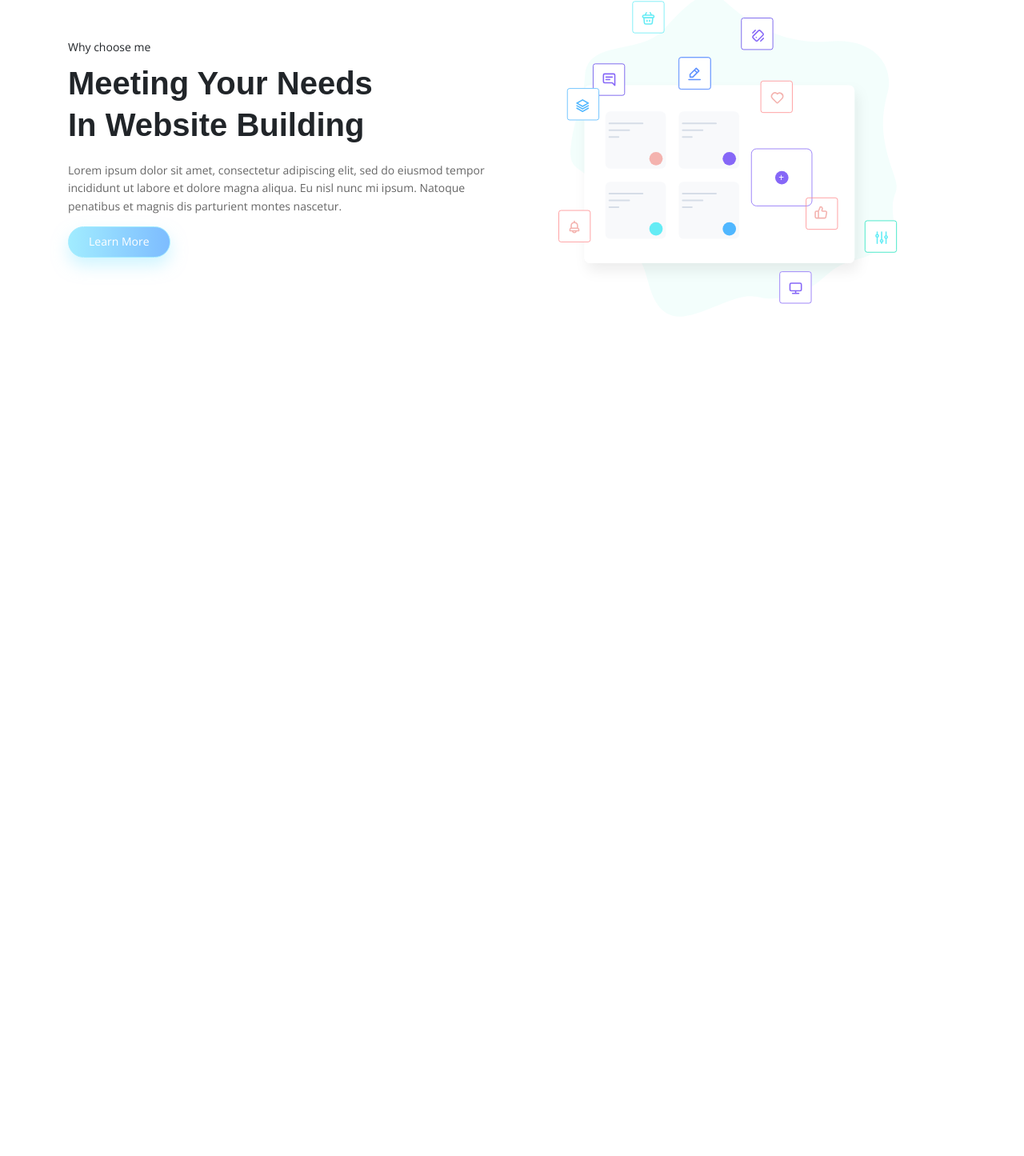
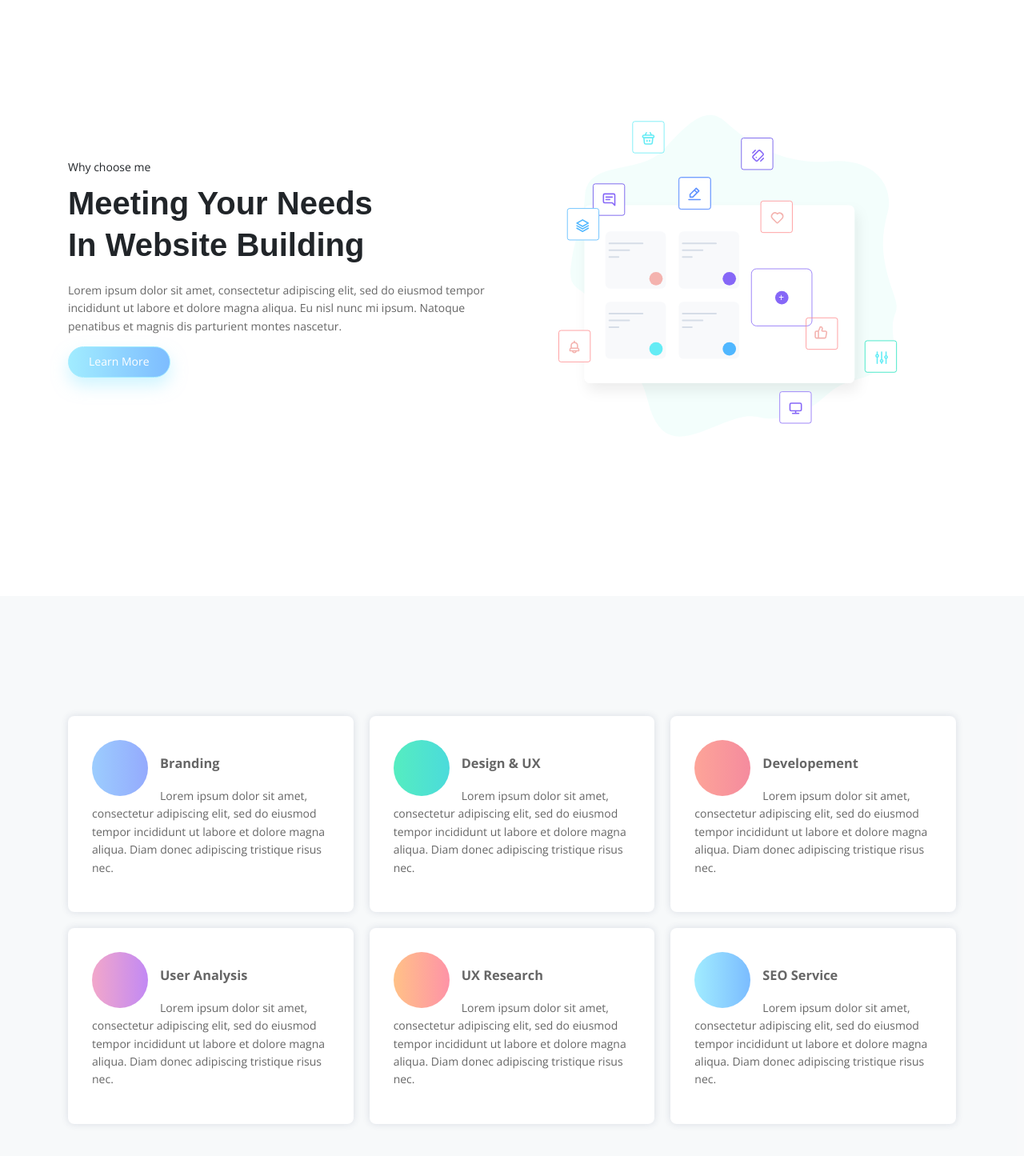
Before and after one commit to KatieGill/codeRad, a plain HTML site: page index.html in a window 1280 px wide. Shown: the part 379-1824 px from the top of the page at 80% size. Before the commit the page ends 824 px from the top, so only its background shows below. Drawn offline with nearby package versions, Linux system fonts and the light colour scheme.

Commit message:
Build section 3

```diff
--- a/css/default.css
+++ b/css/default.css
@@ -7,7 +7,7 @@
   --font-color-link: #57a6ff;
   --footer: #34314b;
   --footer-base: #2e2b45;
-  --contrast: var(--font-color-light);
+  --contrast: rgba(246, 248, 249, 0.8);
   --success: #64ecf5;
   --danger: #ff8b8d;
   --grad-1: #a1ecff;
--- a/css/styles.css
+++ b/css/styles.css
@@ -73,7 +73,7 @@
 }
 
 .why-me {
-  padding: var(--size-150 0);
+  padding: var(--size-150) 0;
 }
 .why-me-wrapper {
   display: flex;
@@ -102,3 +102,55 @@
   line-height: 1.3;
   margin-top: 0.5rem;
 }
+
+.bg-contrast {
+  background-color: var(--contrast);
+  padding: var(--size-150) 0;
+}
+
+.service-grid {
+  display: grid;
+  grid-template-columns: repeat(auto-fit, minmax(300px, 1fr));
+  gap: var(--size-20);
+}
+
+.service-card {
+  padding: var(--size-30);
+  box-shadow: 0 0 10px rgba(48, 63, 100, 0.15);
+  background: var(--white);
+  border-radius: 8px;
+}
+
+.service-card span {
+  width: 4.375rem;
+  height: 4.375rem;
+  display: block;
+  float: left;
+  margin-right: 15px;
+  border-radius: 50%;
+  background: var(--font-color-light);
+}
+
+span.bg-color-1 {
+  background-image: linear-gradient(90deg, #9ccdfe 0%, #94aafd 100%);
+}
+
+span.bg-color-2 {
+  background-image: linear-gradient(90deg, #55edc0 0%, #4bdbdb 100%);
+}
+
+span.bg-color-3 {
+  background-image: linear-gradient(90deg, #fda498 0%, #f58b9e 100%);
+}
+
+span.bg-color-4 {
+  background-image: linear-gradient(90deg, #f2a7ca 0%, #c289f4 100%);
+}
+
+span.bg-color-5 {
+  background-image: linear-gradient(90deg, #ffc187 0%, #fe93a7 100%);
+}
+
+span.bg-color-6 {
+  background-image: linear-gradient(90deg, #a1ecff 0%, #7bbcff 100%);
+}
--- a/index.html
+++ b/index.html
@@ -52,6 +52,7 @@
       </div>
     </header>
 
+    <!--Why Me-->
     <section class="why-me">
       <div class="container why-me-wrapper">
         <div class="block-text">
@@ -65,5 +66,55 @@
         </div>
       </div>
     </section>
+
+    <!--Services-->
+    <section class="bg-contrast">
+      <div class="container service-grid">
+
+        <div class="service-card">
+          <span class="bg-color-1"></span>
+          <div>
+            <h3>Branding</h3>
+            <p>Lorem ipsum dolor sit amet, consectetur adipiscing elit, sed do eiusmod tempor incididunt ut labore et dolore magna aliqua. Diam donec adipiscing tristique risus nec.</p>
+          </div>
+        </div>
+        <div class="service-card">
+          <span class="bg-color-2"></span>
+          <div>
+            <h3>Design & UX</h3>
+            <p>Lorem ipsum dolor sit amet, consectetur adipiscing elit, sed do eiusmod tempor incididunt ut labore et dolore magna aliqua. Diam donec adipiscing tristique risus nec.</p>
+          </div>
+        </div>
+        <div class="service-card">
+          <span class="bg-color-3"></span>
+          <div>
+            <h3>Developement</h3>
+            <p>Lorem ipsum dolor sit amet, consectetur adipiscing elit, sed do eiusmod tempor incididunt ut labore et dolore magna aliqua. Diam donec adipiscing tristique risus nec.</p>
+          </div>
+        </div>
+        <div class="service-card">
+          <span class="bg-color-4"></span>
+          <div>
+            <h3>User Analysis</h3>
+            <p>Lorem ipsum dolor sit amet, consectetur adipiscing elit, sed do eiusmod tempor incididunt ut labore et dolore magna aliqua. Diam donec adipiscing tristique risus nec.</p>
+          </div>
+        </div>
+        <div class="service-card">
+          <span class="bg-color-5"></span>
+          <div>
+            <h3>UX Research</h3>
+            <p>Lorem ipsum dolor sit amet, consectetur adipiscing elit, sed do eiusmod tempor incididunt ut labore et dolore magna aliqua. Diam donec adipiscing tristique risus nec.</p>
+          </div>
+        </div>
+        <div class="service-card">
+          <span class="bg-color-6"></span>
+          <div>
+            <h3>SEO Service</h3>
+            <p>Lorem ipsum dolor sit amet, consectetur adipiscing elit, sed do eiusmod tempor incididunt ut labore et dolore magna aliqua. Diam donec adipiscing tristique risus nec.</p>
+          </div>
+        </div>
+
+      </div>
+    </section>
   </body>
 </html>
```
